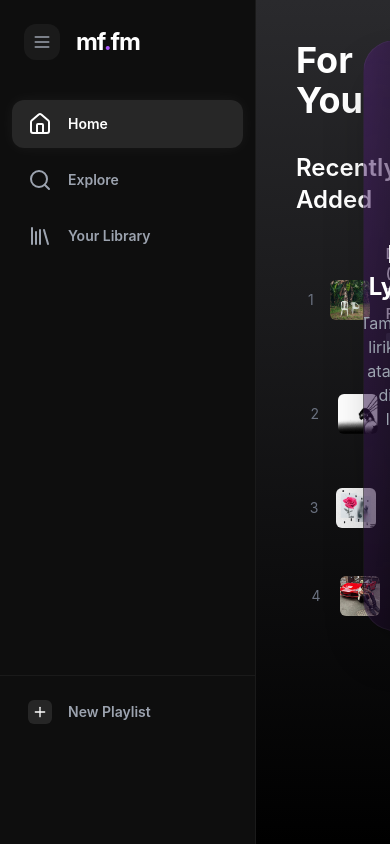
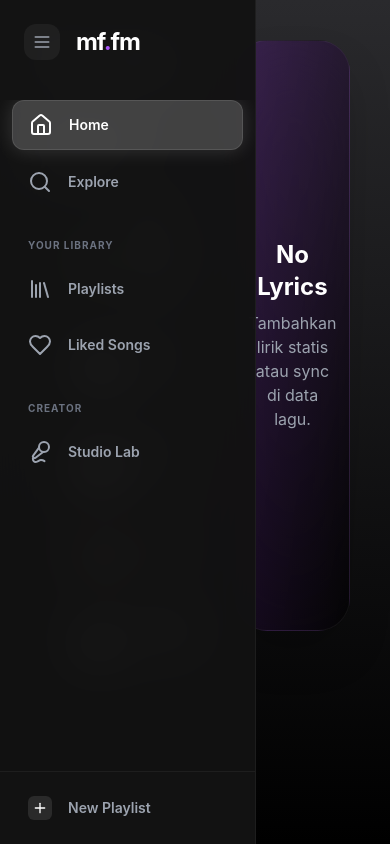
Before and after one commit to NotUnivxre/mf-fm-app, a Next.js app: page / in a window 390 px wide. Built offline with nearby package versions, Linux system fonts and the light colour scheme; grey boxes are pictures that could not be loaded.

Commit message:
Update Responsive dan Bugfix

```diff
--- a/components/Sidebar.tsx
+++ b/components/Sidebar.tsx
@@ -1,19 +1,25 @@
 "use client";
 import { useState } from 'react';
-import { Home, Search, Library, Plus, Menu } from 'lucide-react';
+import Link from 'next/link';
+import { usePathname } from 'next/navigation';
+import { Home, Search, Library, Plus, Menu, Heart, Mic2 } from 'lucide-react';
 
 export default function Sidebar() {
-  // Sekarang manual aja, gak pake auto-collapse kalau layarnya sempit
   const [isCollapsed, setIsCollapsed] = useState(false);
+  const pathname = usePathname(); // Buat ngecek kita lagi di halaman mana
 
-  // Komponen kecil buat menu biar rapi
-  const NavItem = ({ icon: Icon, label, active = false }: { icon: any, label: string, active?: boolean }) => (
-    <button
+  // Komponen NavItem sekarang pakai <Link> Next.js biar bisa pindah halaman
+  const NavItem = ({ icon: Icon, label, href }: { icon: any, label: string, href: string }) => {
+    const active = pathname === href; // Otomatis nyala kalau URL-nya cocok
+
+    return (
+      <Link
+        href={href}
         title={isCollapsed ? label : ""}
         className={`w-full flex items-center gap-4 py-3 rounded-xl transition-all duration-300 overflow-hidden
           ${isCollapsed ? 'px-0 justify-center' : 'px-4 justify-start'}
           ${active
-          ? 'bg-white/10 text-white shadow-[0_0_15px_rgba(255,255,255,0.05)]'
+            ? 'bg-white/20 text-white shadow-[0_0_20px_rgba(255,255,255,0.15)] border border-white/10'
             : 'text-gray-400 hover:text-white hover:bg-white/5'
           }
         `}
@@ -24,18 +30,19 @@ export default function Sidebar() {
             {label}
           </span>
         )}
-    </button>
+      </Link>
     );
+  };
 
   return (
     <div
-      className={`h-screen bg-[#121212]/80 backdrop-blur-xl border-r border-white/5 flex flex-col transition-all duration-500 ease-in-out z-40 relative flex-shrink-0
-      ${isCollapsed ? 'w-20' : 'w-64'}`}
+      className={`h-screen bg-[#121212]/95 backdrop-blur-xl border-r border-white/5 flex flex-col transition-all duration-500 ease-in-out z-50 flex-shrink-0
+      absolute md:relative /* Di HP melayang, di Laptop nempel */
+      ${isCollapsed ? 'w-20 translate-x-0' : 'w-64 translate-x-0'}
+      `}
     >
       {/* HEADER: Tombol Garis Tiga (Kiri) & Logo (Kanan) */}
       <div className={`p-6 flex items-center mb-4 transition-all gap-4 ${isCollapsed ? 'justify-center' : 'justify-start'}`}>
-
-        {/* Tombol Garis Tiga sekarang ada di kiri logo */}
         <button
           onClick={() => setIsCollapsed(!isCollapsed)}
           className="p-2 bg-white/5 hover:bg-white/15 rounded-xl text-gray-400 hover:text-white transition-all focus:outline-none flex-shrink-0"
@@ -43,7 +50,6 @@ export default function Sidebar() {
           <Menu size={20} />
         </button>
 
-        {/* Logo hanya muncul kalau Sidebar lagi kebuka */}
         {!isCollapsed && (
           <h1 className="text-2xl font-bold text-white tracking-tighter animate-in fade-in slide-in-from-left-4 truncate">
             mf<span className="text-purple-500">.</span>fm
@@ -51,15 +57,40 @@ export default function Sidebar() {
         )}
       </div>
 
-      {/* MENU UTAMA */}
-      <div className="flex-1 px-3 space-y-2">
-        <NavItem icon={Home} label="Home" active={true} />
-        <NavItem icon={Search} label="Explore" />
-        <NavItem icon={Library} label="Your Library" />
+      {/* MENU CONTAINER (Bisa di-scroll kalau kepanjangan) */}
+      <div className="flex-1 px-3 space-y-8 overflow-y-auto no-scrollbar pb-24">
+
+        {/* SEKSI 1: MAIN MENU */}
+        <div className="space-y-2">
+          <NavItem href="/" icon={Home} label="Home" />
+          <NavItem href="/explore" icon={Search} label="Explore" />
         </div>
 
-      {/* FOOTER Bawah */}
-      <div className="p-3 mb-24 border-t border-white/5">
+        {/* SEKSI 2: LIBRARY */}
+        <div className="space-y-2">
+          {!isCollapsed && (
+            <p className="px-4 text-[10px] font-bold text-gray-500 tracking-widest uppercase mb-3 animate-in fade-in">
+              Your Library
+            </p>
+          )}
+          <NavItem href="/library" icon={Library} label="Playlists" />
+          <NavItem href="/liked" icon={Heart} label="Liked Songs" />
+        </div>
+
+        {/* SEKSI 3: CREATOR */}
+        <div className="space-y-2">
+          {!isCollapsed && (
+            <p className="px-4 text-[10px] font-bold text-gray-500 tracking-widest uppercase mb-3 animate-in fade-in">
+              Creator
+            </p>
+          )}
+          <NavItem href="/studio" icon={Mic2} label="Studio Lab" />
+        </div>
+
+      </div>
+
+      {/* FOOTER Bawah: New Playlist */}
+      <div className="absolute bottom-0 left-0 w-full p-3 bg-[#121212] border-t border-white/5 z-10">
         <button
           className={`w-full flex items-center gap-4 py-3 rounded-xl text-gray-400 hover:text-white hover:bg-white/5 transition-all duration-300
             ${isCollapsed ? 'px-0 justify-center' : 'px-4 justify-start'}
--- a/data/mockData.ts
+++ b/data/mockData.ts
@@ -291,5 +291,15 @@ Strong as steel`
   { time: 119.78, text: "I'm hearing her ex don't like me" },
   { time: 121.21, text: "He knows I'm str*tching her out like Pilates" }
 ]
+  },
+  {
+    id: "5",
+    title: "ICEMAN FREESTYLE",
+    artist: "Central Cee",
+    album: "Single",
+    coverImageUrl: "/icemanpristel.jpg",
+    audioUrl: "/icemanpristel.mp3",
+    explicit: true,
+    lyrics: `[Intro]`
   }
 ];
```
Lines whose indentation alone changed are shown as unchanged.
